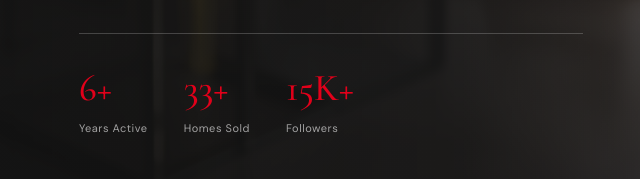
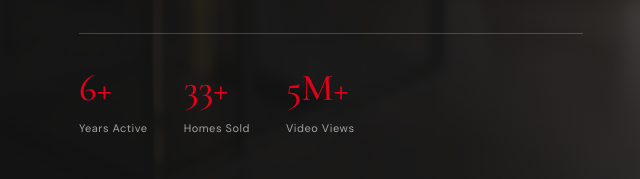
Before and after one commit to mrsellershomes/mrsellers-homes, a plain HTML site: page go.html in a window 1280 px wide. Shown: the part 621-800 px from the top of the page, 49-689 px from the left. Drawn offline with nearby package versions, Linux system fonts and the light colour scheme; a script that the page names is missing; a web font is replaced by a local one.

Commit message:
Change 15K+ Followers to 5M+ Video Views
Co-Authored-By: Claude Opus 4.6 (1M context) <noreply@anthropic.com>

```diff
--- a/go.html
+++ b/go.html
@@ -337,8 +337,8 @@
           <div class="lp-stat-label">Homes Sold</div>
         </div>
         <div>
-          <div class="lp-stat-num">15K+</div>
-          <div class="lp-stat-label">Followers</div>
+          <div class="lp-stat-num">5M+</div>
+          <div class="lp-stat-label">Video Views</div>
         </div>
       </div>
     </div>
```
